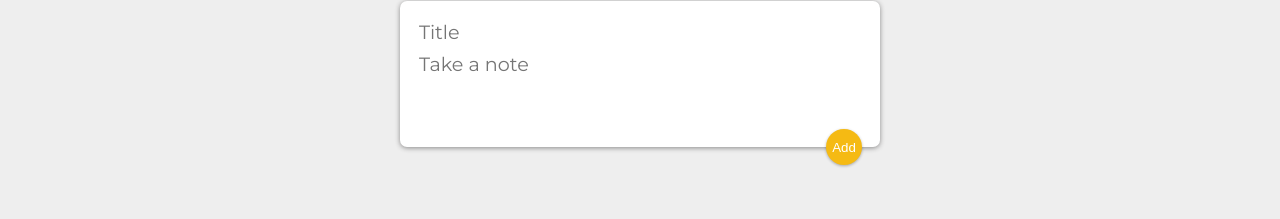
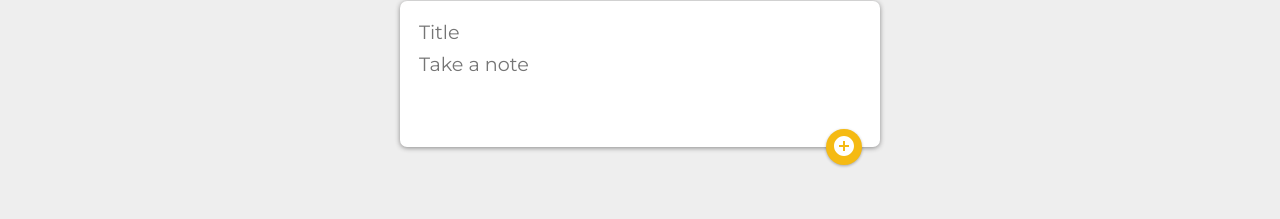
Before and after one commit to Praneeth003/keep_app_clone, a React (Create React App) app: page / in a window 1280 px wide. Shown: the part 98-317 px from the top of the page. Built offline with nearby package versions, Linux system fonts and the light colour scheme; a web font is replaced by a local one.

Commit message:
UI changes

```diff
--- a/package.json
+++ b/package.json
@@ -3,6 +3,11 @@
   "version": "0.1.0",
   "private": true,
   "dependencies": {
+    "@emotion/react": "^11.11.1",
+    "@emotion/styled": "^11.11.0",
+    "@fontsource/roboto": "^5.0.8",
+    "@mui/icons-material": "^5.14.16",
+    "@mui/material": "^5.14.17",
     "@testing-library/jest-dom": "^5.17.0",
     "@testing-library/react": "^13.4.0",
     "@testing-library/user-event": "^13.5.0",
--- a/src/components/Create.jsx
+++ b/src/components/Create.jsx
@@ -1,4 +1,5 @@
 import React from "react";
+import AddCircleSharpIcon from '@mui/icons-material/AddCircleSharp';
 
 function Create(props) {
     const [note, setNote] = React.useState({
@@ -30,7 +31,7 @@ function Create(props) {
       <form>
         <input name="title" placeholder="Title" value = {note.title} onChange={recordInput}/>
         <textarea name="content" placeholder="Take a note" rows="3" value = {note.content} onChange = {recordInput}/>
-        <button onClick={handler}>Add</button>
+        <button onClick={handler}>< AddCircleSharpIcon /></button>
       </form>
     </div>
   );
--- a/src/components/Note.jsx
+++ b/src/components/Note.jsx
@@ -1,4 +1,5 @@
 import React from "react";
+import DeleteIcon from '@mui/icons-material/Delete';
 
 function Note(props) {
   function handler(){
@@ -8,7 +9,7 @@ function Note(props) {
     <div className="note">
       <h1>{props.title}</h1>
       <p>{props.content}</p>
-      <button onClick={handler}>DELETE</button>
+      <button onClick={handler}><DeleteIcon /></button>
     </div>
   );
 }
```
Also changed, not shown: 1 other file (tests, documents, lock files or other folders).
